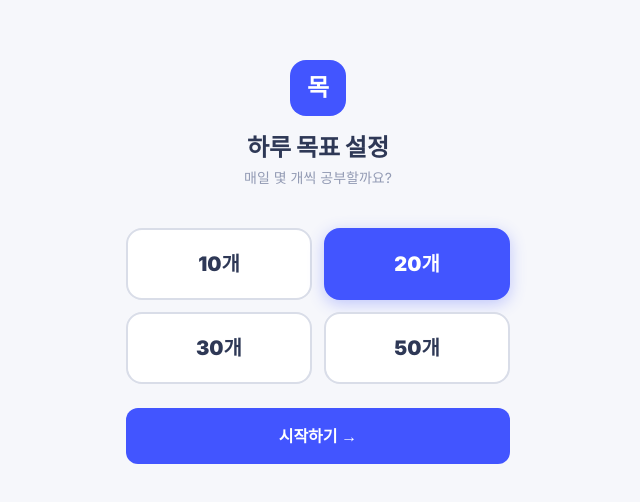
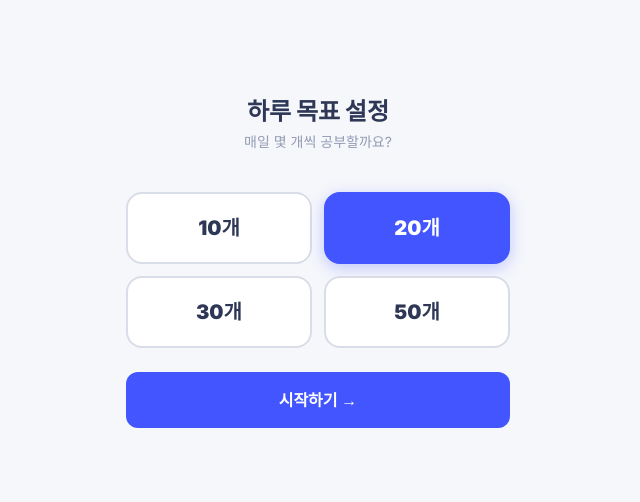
Before and after one commit to JEunChae/jata100, a Next.js app: page /onboarding in a window 1280 px wide. Shown: the part 138-640 px from the top of the page, without its empty margins (322-962 px from the left). Built offline with nearby package versions, Linux system fonts and the light colour scheme.

Commit message:
design: remove unnecessary icon blocks from login and onboarding

```diff
--- a/app/onboarding/page.tsx
+++ b/app/onboarding/page.tsx
@@ -29,12 +29,6 @@ export default function OnboardingPage() {
     <div className="min-h-screen flex flex-col items-center justify-center p-6">
       <div className="w-full max-w-sm">
         <div className="text-center mb-10">
-          <div
-            className="inline-flex items-center justify-center w-14 h-14 rounded-2xl mb-4 text-white text-2xl font-black"
-            style={{ backgroundColor: '#4255ff' }}
-          >
-            목
-          </div>
           <h2 className="text-2xl font-black text-[#2e3856]">하루 목표 설정</h2>
           <p className="text-[#939bb4] mt-1 text-sm">매일 몇 개씩 공부할까요?</p>
         </div>
--- a/app/page.tsx
+++ b/app/page.tsx
@@ -33,12 +33,6 @@ export default function LoginPage() {
       <div className="w-full max-w-sm">
         {/* Logo */}
         <div className="text-center mb-10">
-          <div
-            className="inline-flex items-center justify-center w-14 h-14 rounded-2xl mb-4 text-white text-2xl font-black"
-            style={{ backgroundColor: '#4255ff' }}
-          >
-            자
-          </div>
           <h1 className="text-3xl font-black text-[#2e3856]">자타 100</h1>
           <p className="text-[#939bb4] mt-1 text-sm">영어 자/타동사 완전 정복</p>
         </div>
```
